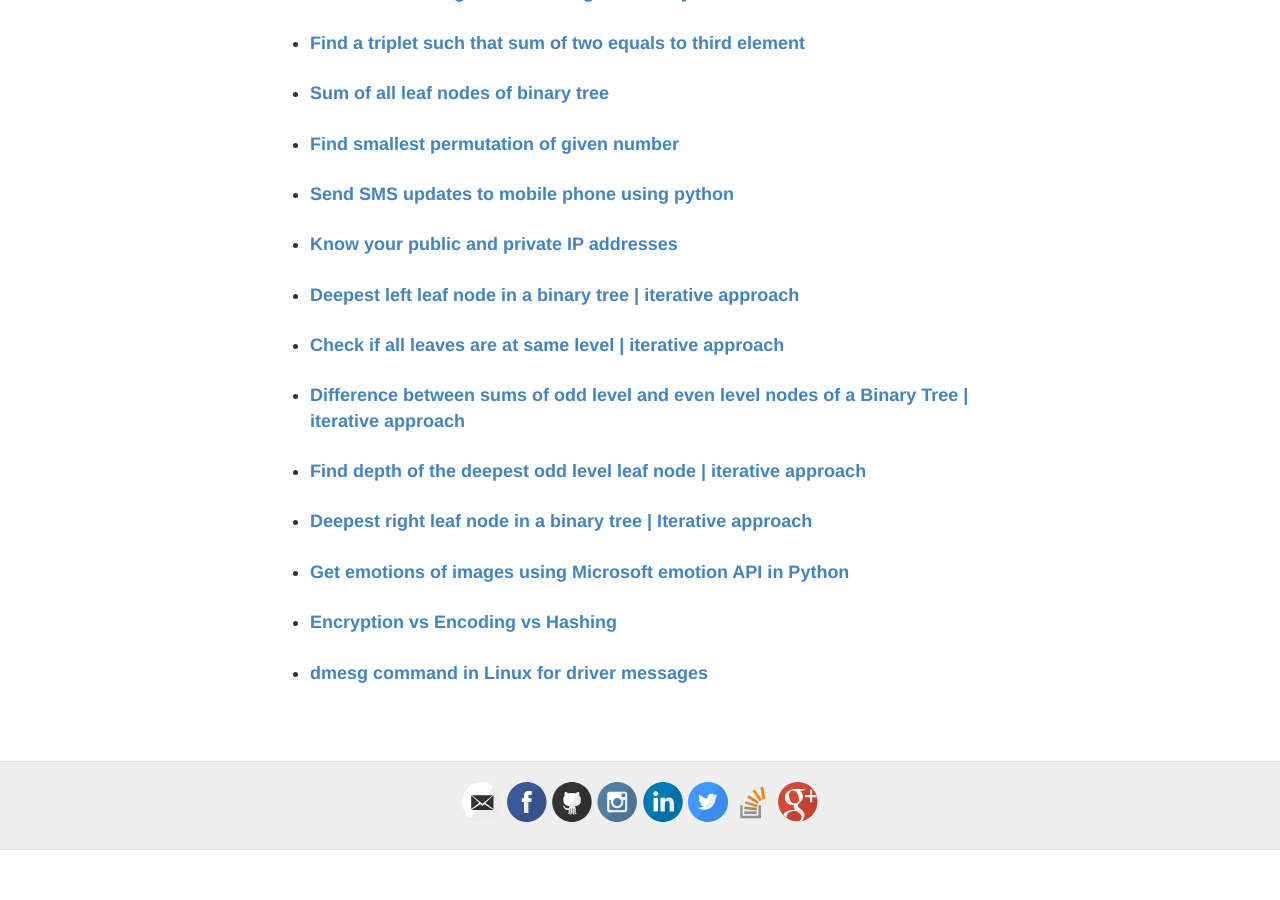
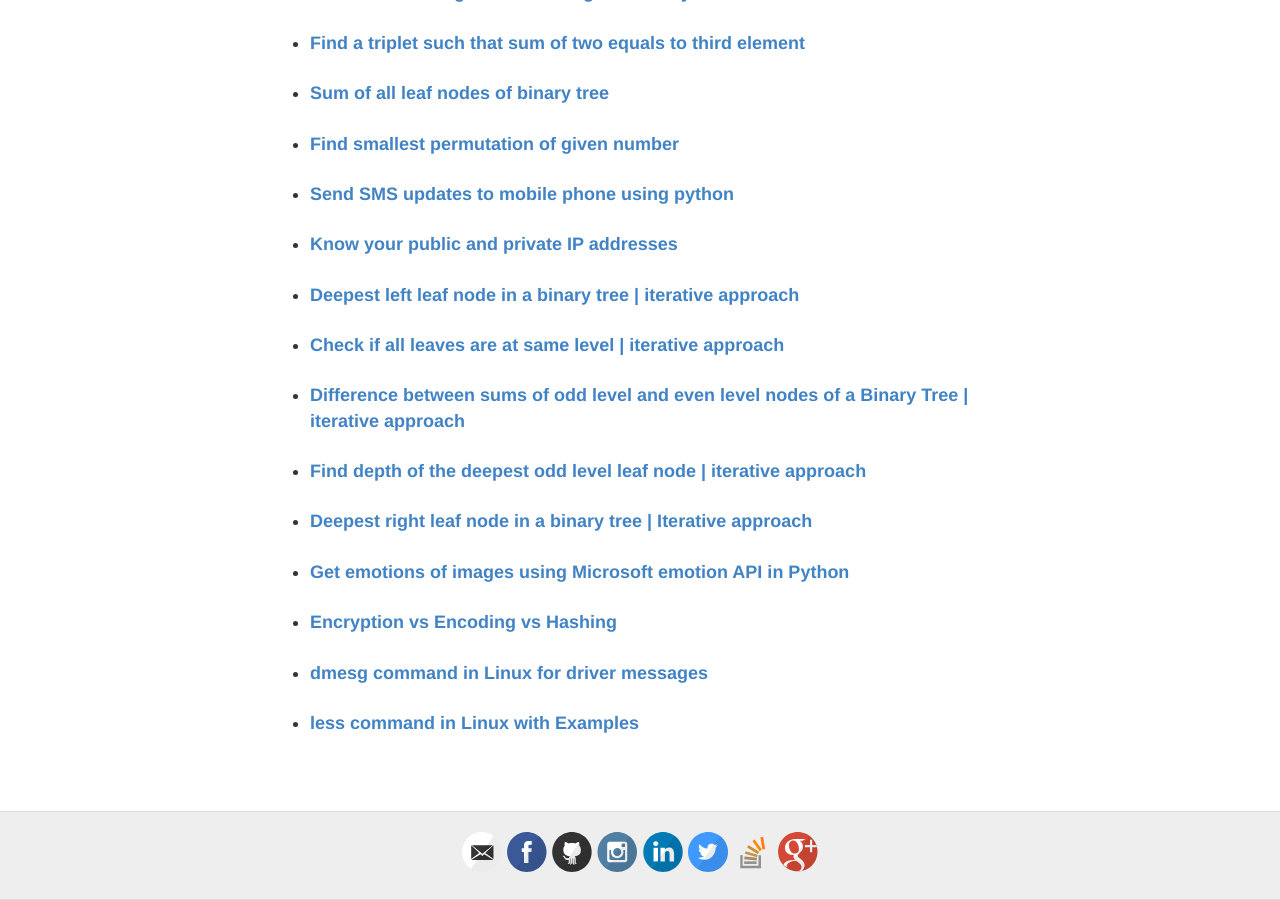
Before and after one commit to msdeep14/msdeep14.github.io, a Jekyll site: the page built from projects/geeksforgeeks_articles.html, in a window 1280 px wide and 900 px high, scrolled down 1675 px. Built offline with Jekyll 4.4.1, drawn with Linux system fonts in a browser that asks for light colours; before the commit the page ends 2525 px from its top, so only the background shows below that.

Commit message:
add geeksforgeeks article link

```diff
--- a/projects/geeksforgeeks_articles.html
+++ b/projects/geeksforgeeks_articles.html
@@ -58,6 +58,7 @@ permalink: /projects/geeksforgeeks_articles
         <li><strong><a target="_blank" href = "https://www.geeksforgeeks.org/get-emotions-of-images-using-microsoft-emotion-api-in-python/">Get emotions of images using Microsoft emotion API in Python</a></strong></li><br/>
         <li><strong><a target="_blank" href = "https://www.geeksforgeeks.org/encryption-encoding-hashing/">Encryption vs Encoding vs Hashing</a></strong></li><br/>
         <li><strong><a target="_blank" href = "https://www.geeksforgeeks.org/dmesg-command-linux-driver-messages/">dmesg command in Linux for driver messages</a></strong></li><br/>
+        <li><strong><a target="_blank" href = "https://www.geeksforgeeks.org/less-command-linux-examples/">less command in Linux with Examples</a></strong></li><br/>
     </ul>
 </p>
 </body>
```
